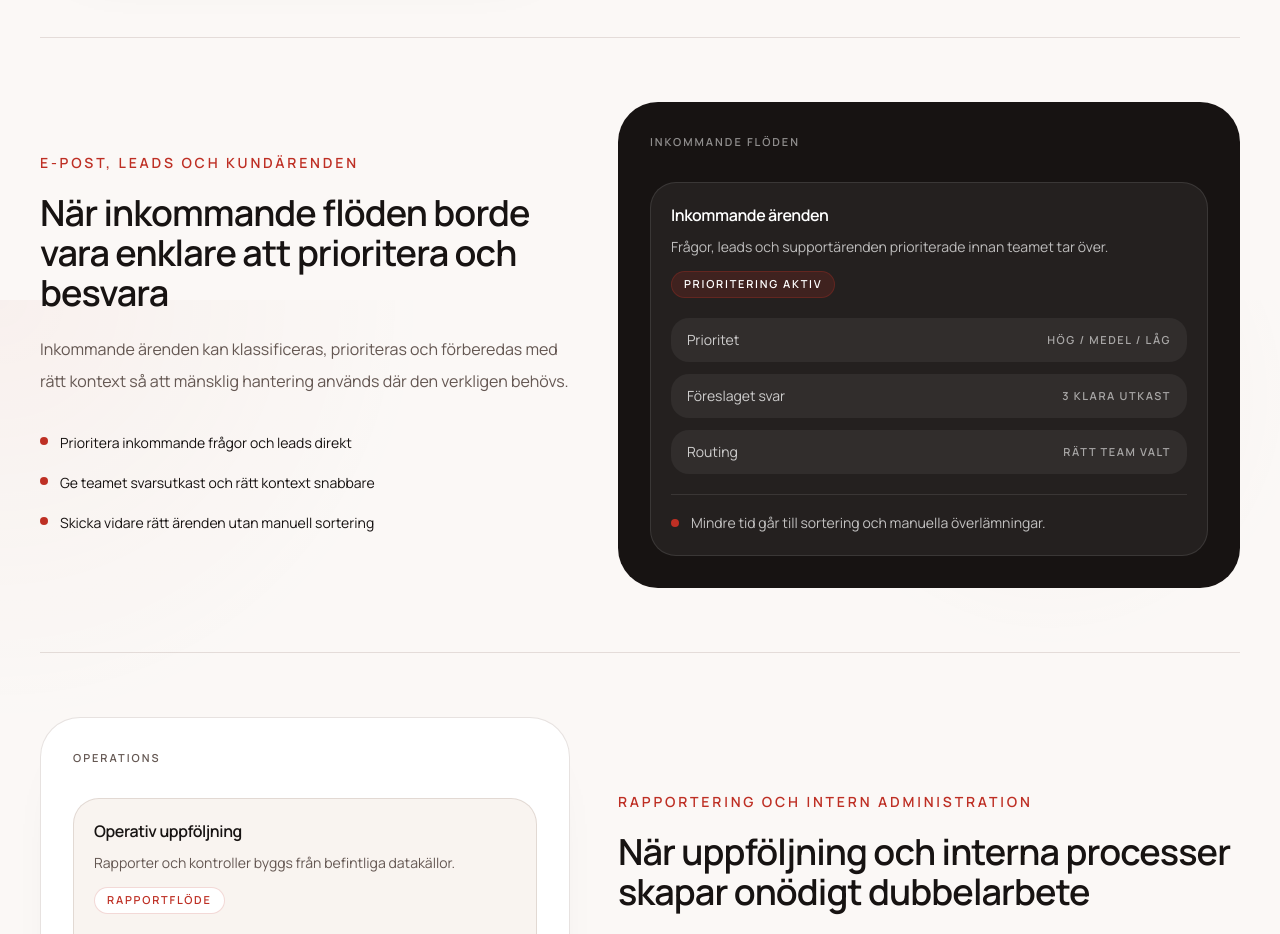
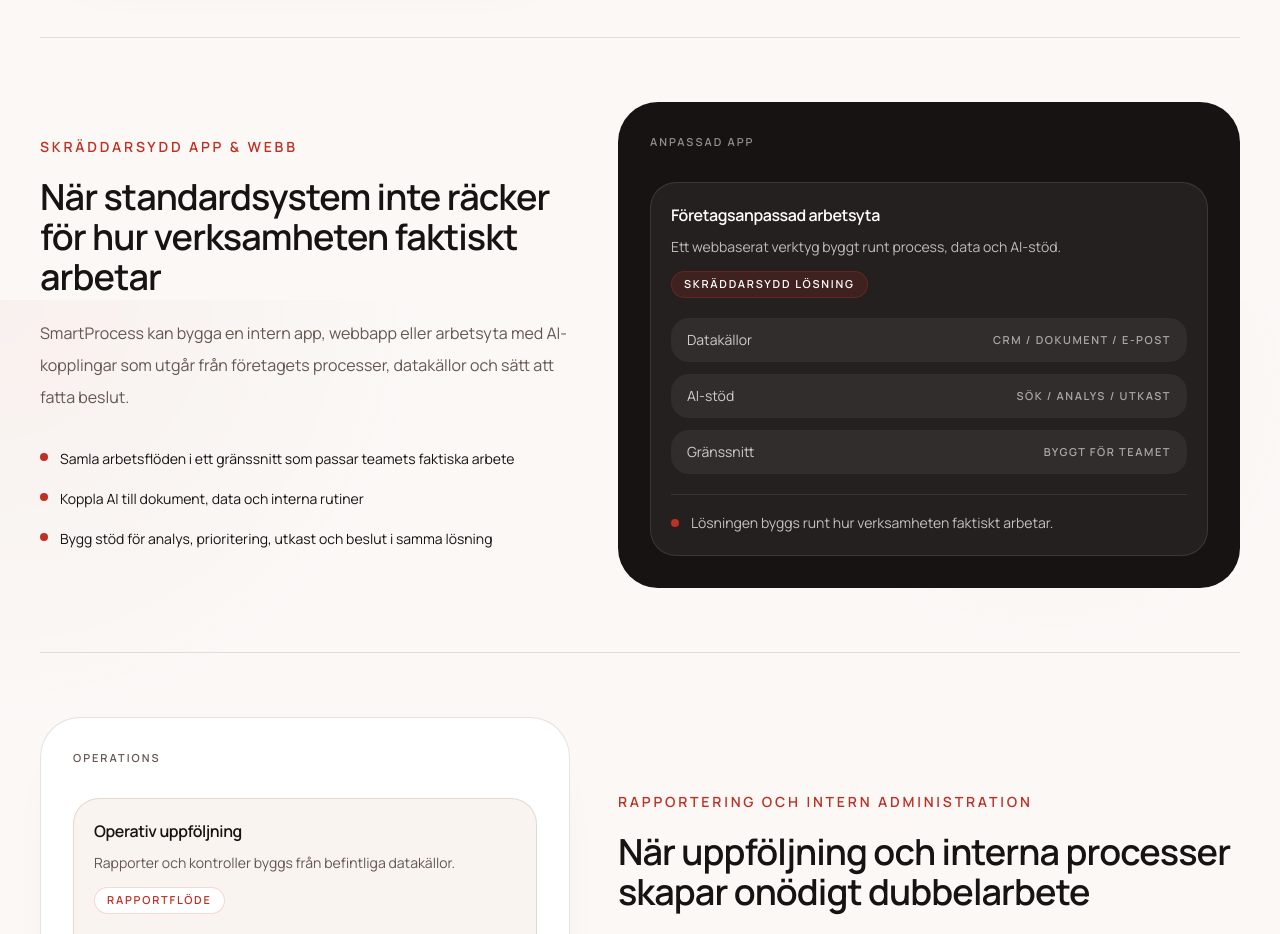
Before and after one commit to proposaldock/SmartProcess, a Next.js app: page / in a window 1280 px wide. Shown: the part 6100-7034 px from the top of the page. Built offline with nearby package versions, Linux system fonts and the light colour scheme; no server answers.

Commit message:
Replace use case with custom AI app section

```diff
--- a/src/app/page.tsx
+++ b/src/app/page.tsx
@@ -115,26 +115,26 @@ const useCaseSections = [
     dark: false,
   },
   {
-    eyebrow: "E-post, leads och kundärenden",
-    title: "När inkommande flöden borde vara enklare att prioritera och besvara",
-    body: "Inkommande ärenden kan klassificeras, prioriteras och förberedas med rätt kontext så att mänsklig hantering används där den verkligen behövs.",
+    eyebrow: "Skräddarsydd app & webb",
+    title: "När standardsystem inte räcker för hur verksamheten faktiskt arbetar",
+    body: "SmartProcess kan bygga en intern app, webbapp eller arbetsyta med AI-kopplingar som utgår från företagets processer, datakällor och sätt att fatta beslut.",
     examples: [
-      "Prioritera inkommande frågor och leads direkt",
-      "Ge teamet svarsutkast och rätt kontext snabbare",
-      "Skicka vidare rätt ärenden utan manuell sortering",
+      "Samla arbetsflöden i ett gränssnitt som passar teamets faktiska arbete",
+      "Koppla AI till dokument, data och interna rutiner",
+      "Bygg stöd för analys, prioritering, utkast och beslut i samma lösning",
     ],
-    visualLabel: "Inkommande flöden",
-    visualTitle: "Inkommande ärenden",
+    visualLabel: "Anpassad app",
+    visualTitle: "Företagsanpassad arbetsyta",
     visualMeta:
-      "Frågor, leads och supportärenden prioriterade innan teamet tar över.",
-    visualPill: "Prioritering aktiv",
+      "Ett webbaserat verktyg byggt runt process, data och AI-stöd.",
+    visualPill: "Skräddarsydd lösning",
     visualRows: [
-      { label: "Prioritet", value: "Hög / medel / låg" },
-      { label: "Föreslaget svar", value: "3 klara utkast" },
-      { label: "Routing", value: "Rätt team valt" },
+      { label: "Datakällor", value: "CRM / dokument / e-post" },
+      { label: "AI-stöd", value: "Sök / analys / utkast" },
+      { label: "Gränssnitt", value: "Byggt för teamet" },
     ],
     visualFooter:
-      "Mindre tid går till sortering och manuella överlämningar.",
+      "Lösningen byggs runt hur verksamheten faktiskt arbetar.",
     dark: true,
   },
   {
```
